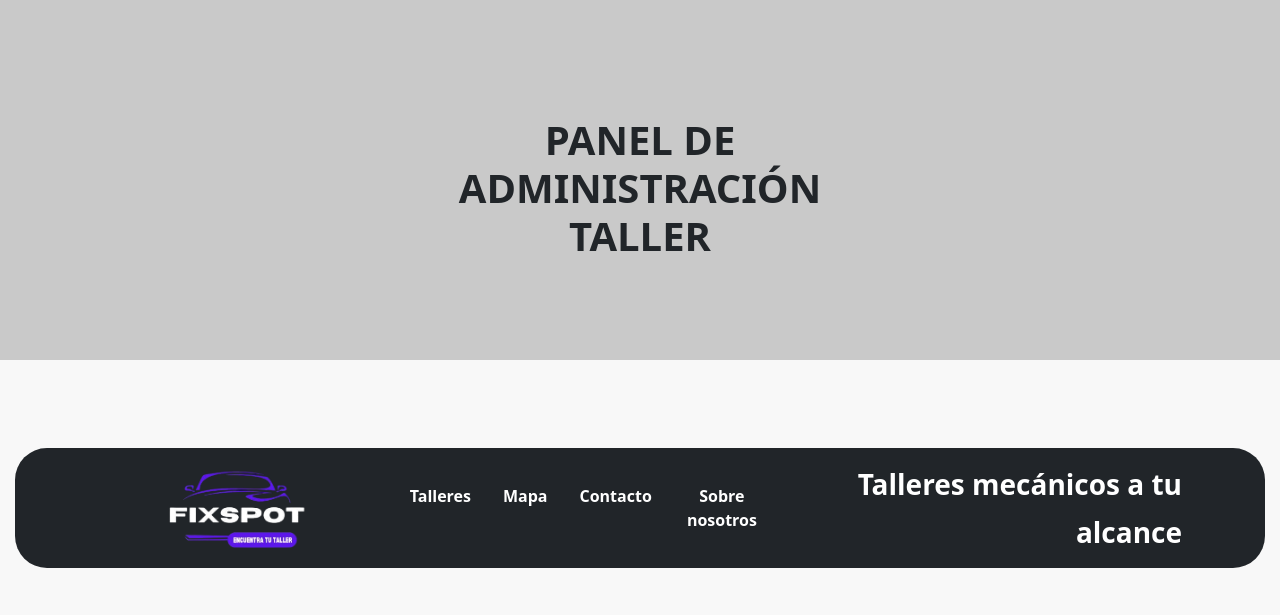
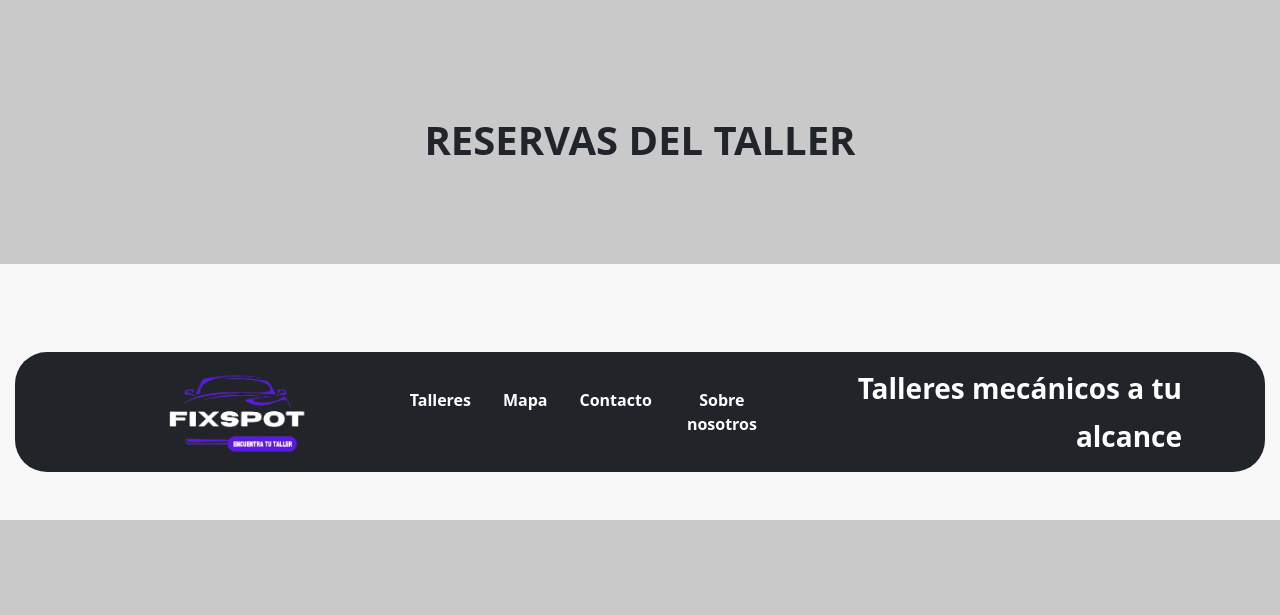
Before and after one commit to Exeeq/fixspot, a Django app: template core/templates/core/reservas_taller.html in a window 1280 px wide. Shown: the part 104-719 px from the top of the page. Run offline with Django 3.2, Linux system fonts and the light colour scheme; the template is opened without the code that fills it, so the values that code supplies are empty; some libraries are stand-ins or nearby versions.

Commit message:
fix visuals errors

```diff
--- a/core/templates/core/reservas_taller.html
+++ b/core/templates/core/reservas_taller.html
@@ -1,6 +1,9 @@
 {% extends 'core/base.html' %}
 {% load static %}
 
+{% block css %}
+<link rel="stylesheet" href="https://cdn.jsdelivr.net/npm/bootstrap-icons@1.11.3/font/bootstrap-icons.css">
+{% endblock css %}
 {% block contenido %}
 <!-- INICIO ENCABEZADO (no se toca) -->
 <div class="">
@@ -8,7 +11,7 @@
     <div class="row justify-content-center">
       <div class="col-lg-5 mt-5">
         <div class="intro-excerpt">
-          <h1 class="fw-bold text-center text-uppercase">PANEL DE ADMINISTRACIÓN TALLER</h1>
+          <h1 class="fw-bold text-center text-uppercase">RESERVAS DEL TALLER</h1>
         </div>
       </div>
     </div>
@@ -22,7 +25,7 @@
 
   {% if taller %}
   <div class="container">
-    <h1 class="text-center fw-bold text-uppercase mb-4">TALLER: {{ taller.nombreTaller }}</h1>
+    <h1 class="text-center fw-bold text-uppercase mb-4">RESERVAS: {{ taller.nombreTaller }}</h1>
 
     <!-- Toolbar filtros + botón Excel general -->
     <div class="d-flex flex-wrap align-items-center justify-content-between gap-2 mb-3">
@@ -147,7 +150,7 @@
 {% endblock contenido %}
 
 {% block js %}
-<link rel="stylesheet" href="https://cdn.jsdelivr.net/npm/bootstrap-icons@1.11.3/font/bootstrap-icons.css">
+{{ block.super }}
 <script>
   (function () {
     const grupo = document.getElementById('filtros-estado');
```
